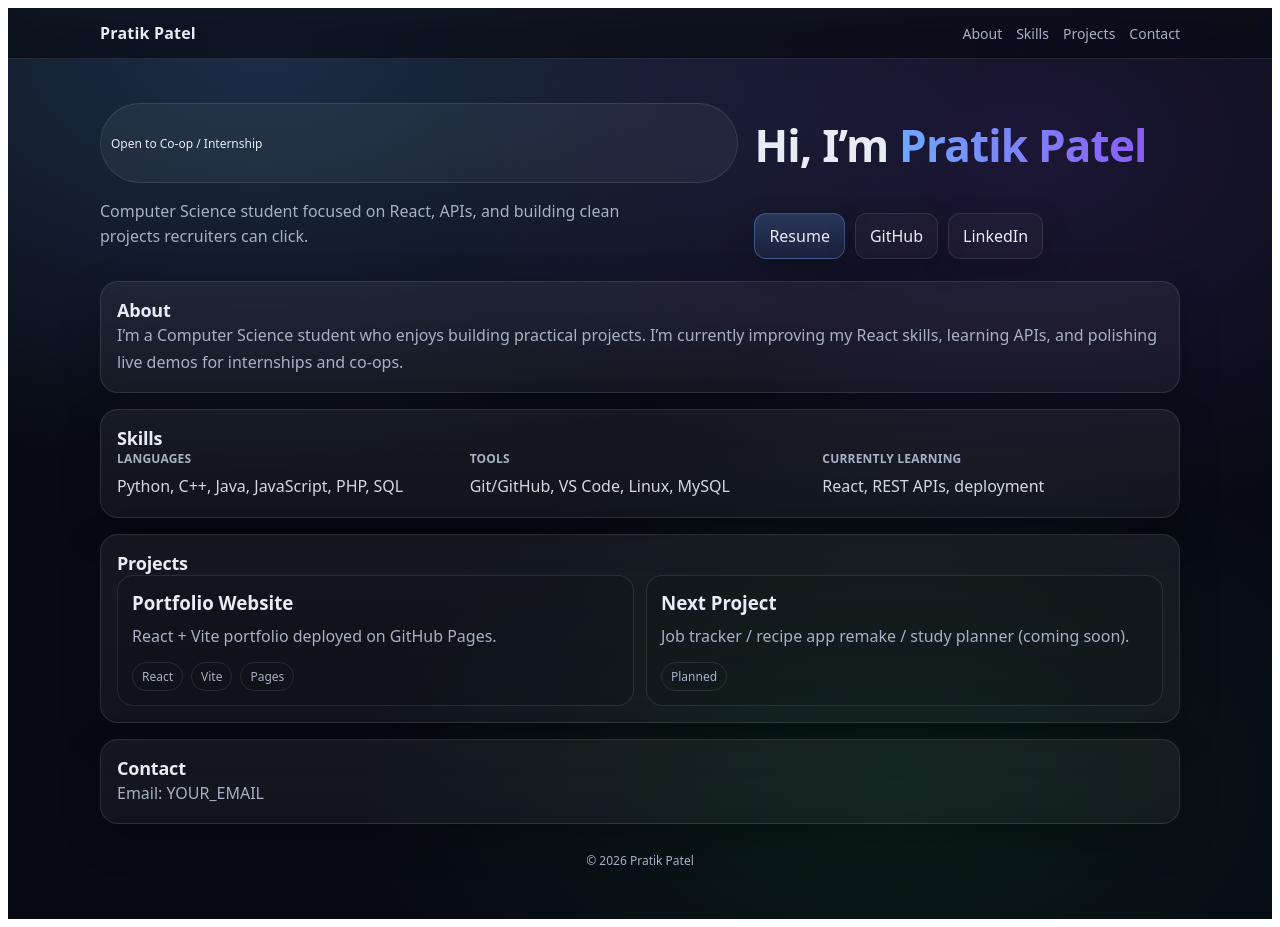
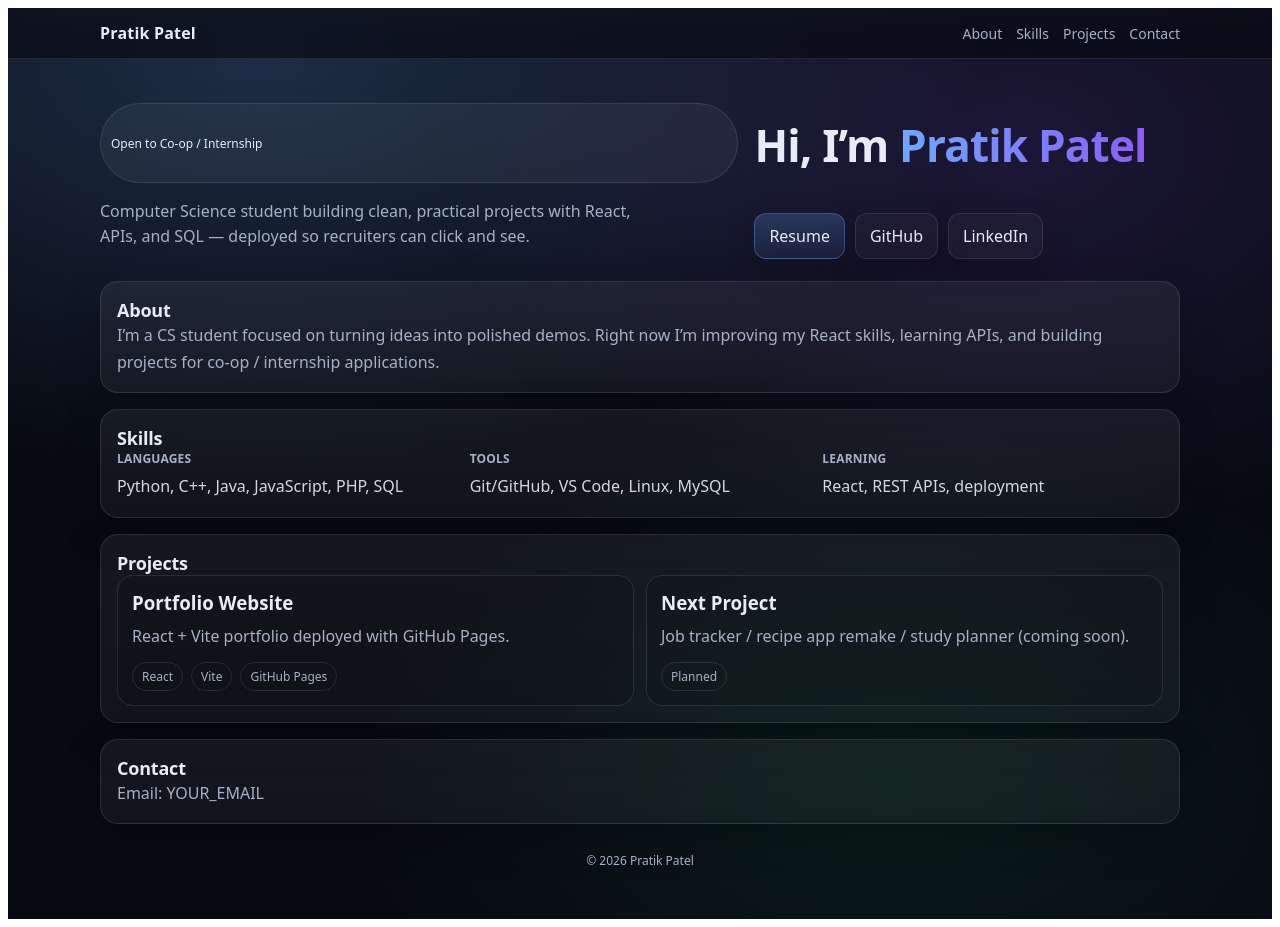
Before and after one commit to Pratik-Ptl/Pratik-Portfolio, a React (Vite) app: page / in a window 1280 px wide. Built offline with nearby package versions, Linux system fonts and the light colour scheme.

Commit message:
Revise text for clarity and detail in App.jsx

```diff
--- a/src/App.jsx
+++ b/src/App.jsx
@@ -22,7 +22,8 @@ export default function App() {
             Hi, I’m <span className="accent">Pratik Patel</span>
           </h1>
           <p className="sub">
-            Computer Science student focused on React, APIs, and building clean projects recruiters can click.
+            Computer Science student building clean, practical projects with React, APIs, and SQL — deployed so recruiters can
+            click and see.
           </p>
 
           <div className="btnRow">
@@ -41,8 +42,8 @@ export default function App() {
         <section id="about" className="card">
           <h2>About</h2>
           <p>
-            I’m a Computer Science student who enjoys building practical projects. I’m currently improving my React skills,
-            learning APIs, and polishing live demos for internships and co-ops.
+            I’m a CS student focused on turning ideas into polished demos. Right now I’m improving my React skills, learning
+            APIs, and building projects for co-op / internship applications.
           </p>
         </section>
 
@@ -58,7 +59,7 @@ export default function App() {
               <p>Git/GitHub, VS Code, Linux, MySQL</p>
             </div>
             <div>
-              <h3>Currently learning</h3>
+              <h3>Learning</h3>
               <p>React, REST APIs, deployment</p>
             </div>
           </div>
@@ -69,11 +70,14 @@ export default function App() {
           <div className="projGrid">
             <div className="proj">
               <h3>Portfolio Website</h3>
-              <p>React + Vite portfolio deployed on GitHub Pages.</p>
+              <p>React + Vite portfolio deployed with GitHub Pages.</p>
               <div className="tags">
-                <span>React</span><span>Vite</span><span>Pages</span>
+                <span>React</span>
+                <span>Vite</span>
+                <span>GitHub Pages</span>
               </div>
             </div>
+
             <div className="proj">
               <h3>Next Project</h3>
               <p>Job tracker / recipe app remake / study planner (coming soon).</p>
```
